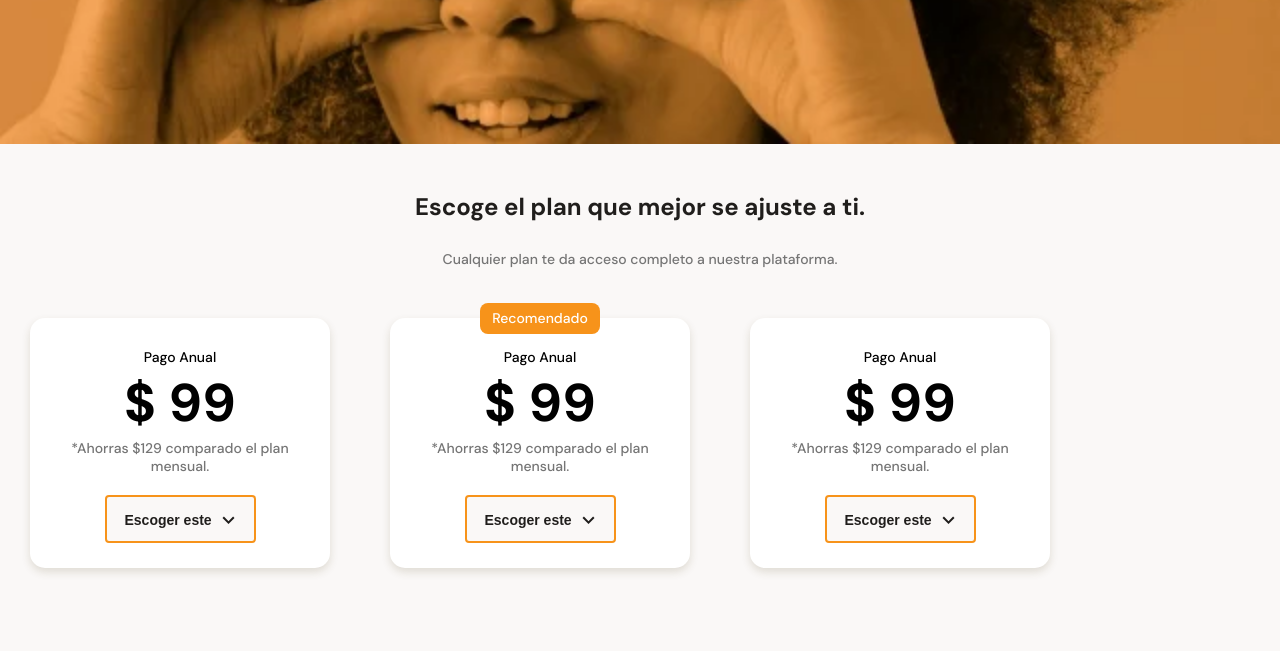
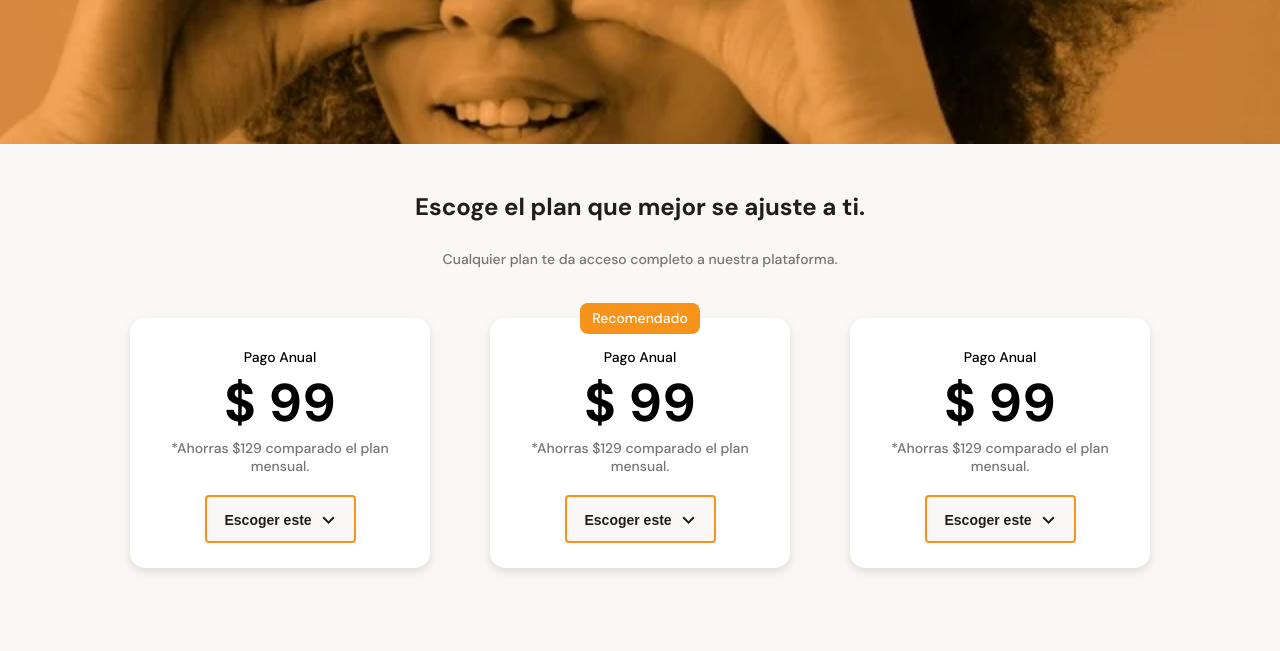
Before and after one commit to Heger-dev/Patatabit, a plain HTML site: page index.html in a window 1280 px wide. Shown: the part 1994-2645 px from the top of the page. Drawn offline with Linux system fonts and the light colour scheme.

Commit message:
YA, termine

```diff
--- a/Styles/tablet.css
+++ b/Styles/tablet.css
@@ -4,7 +4,7 @@
   flex-wrap: wrap;
   margin: 0 auto;
 }
-.plans-container-slider {
+.plans-container--slider {
   justify-content: center;
 }
 .main-tables-container {
```
